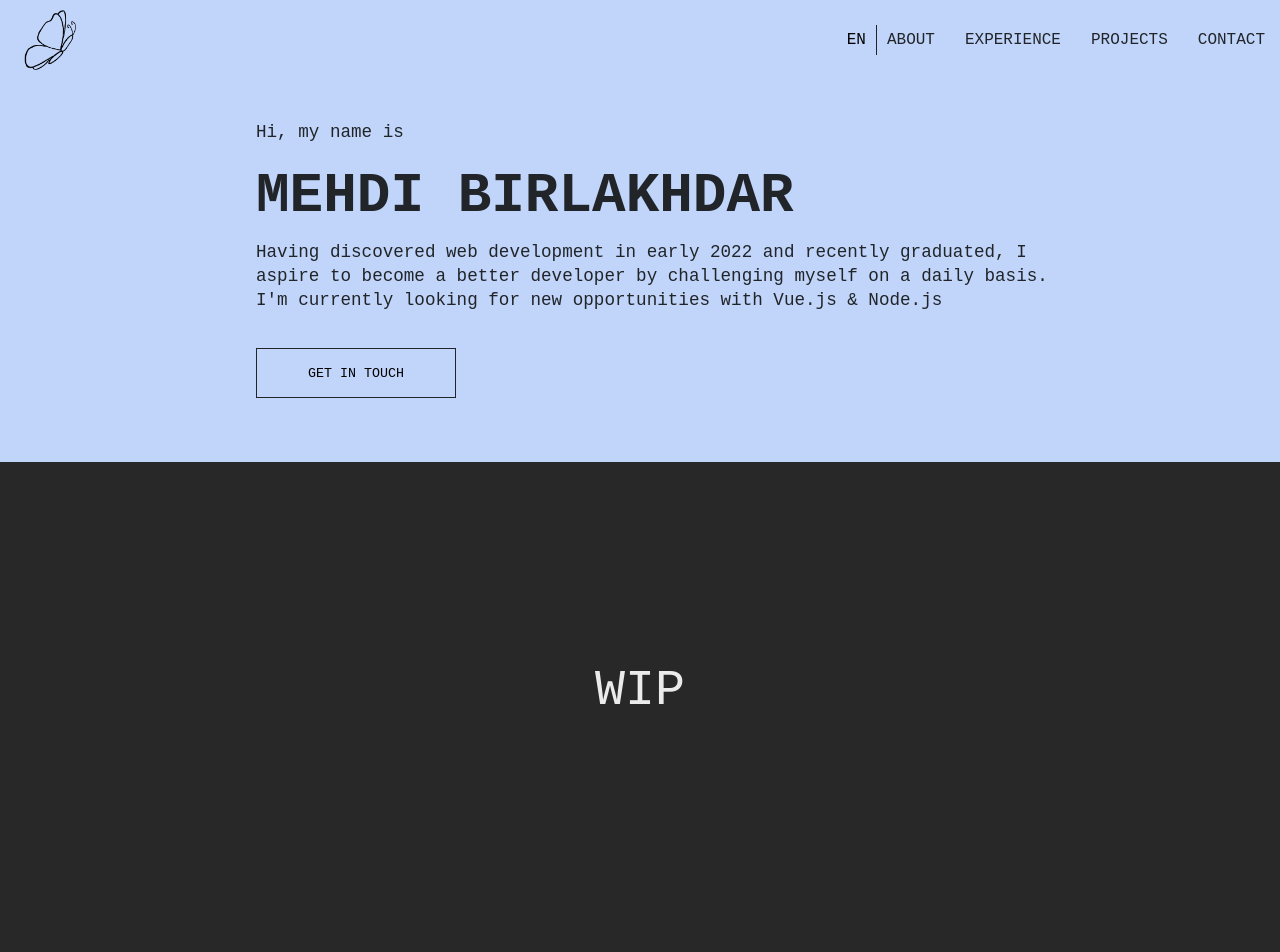
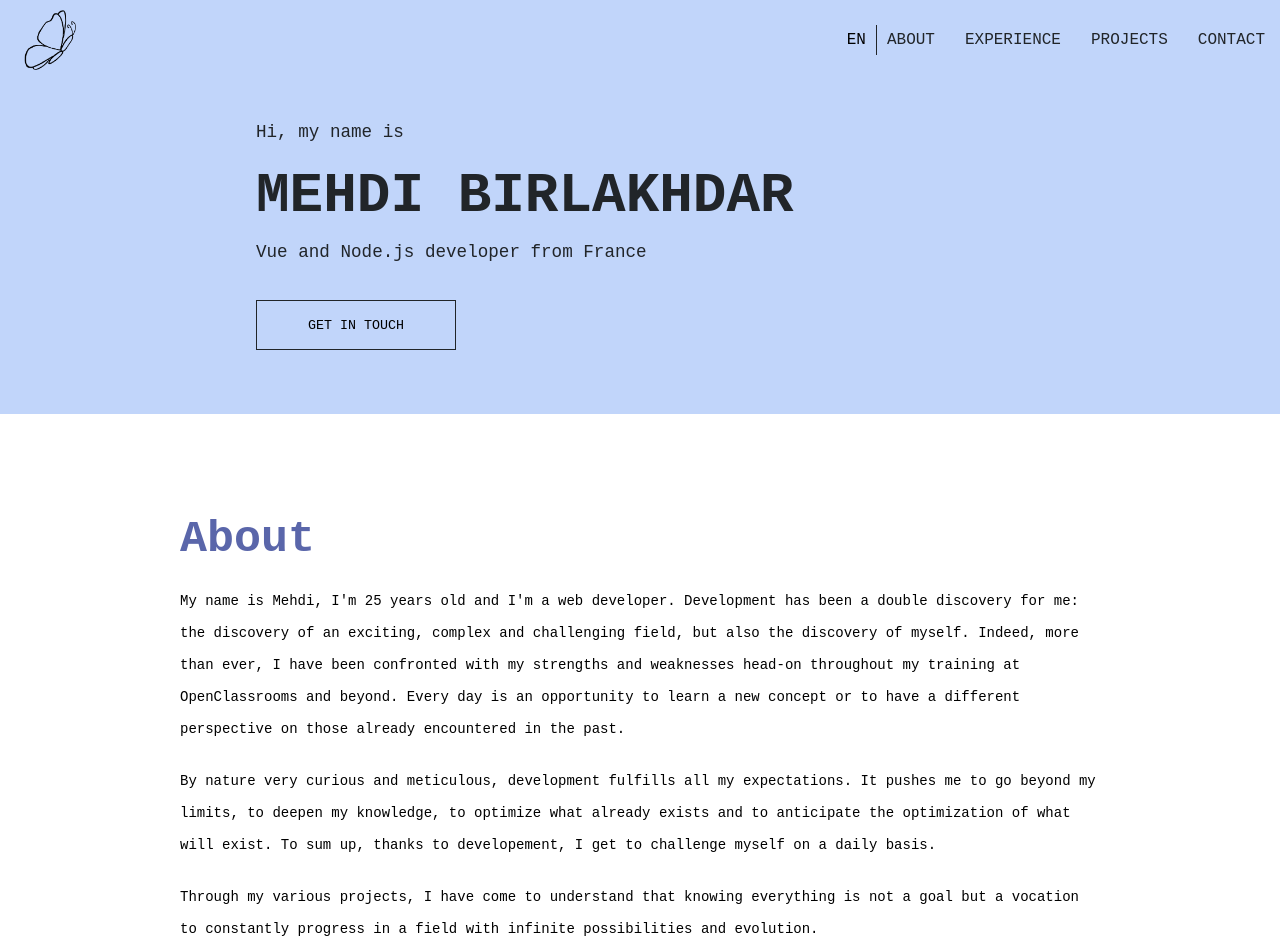
Before and after one commit to soonbtf/Portfolio, a Vue app: page / in a window 1280 px wide. Shown: the top 952 px of the page. Built offline with nearby package versions, Linux system fonts and the light colour scheme.

Commit message:
about section done + some refacto

```diff
--- a/src/App.vue
+++ b/src/App.vue
@@ -2,8 +2,8 @@
   <div id="container">
     <TheHeader />
     <main>
+      <Welcome />
       <About />
-      <span class="WIP">WIP</span>
     </main>
     <Transition>
       <SlideMenu v-if="variablesStore.menuIsOpen" />
@@ -14,10 +14,10 @@
 <script setup lang="ts">
 import { watch, onMounted } from "vue";
 import { useVariablesStore } from "@/stores/store";
-import { useWindowSize } from "@vueuse/core";
-import { useWindowScroll } from "@vueuse/core";
+import { useWindowSize, useWindowScroll } from "@vueuse/core";
 import TheHeader from "@/components/header/TheHeader.vue";
 import SlideMenu from "@/components/header/SlideMenu.vue";
+import Welcome from "@/components/main/Welcome.vue";
 import About from "@/components/main/About.vue";
 
 const variablesStore = useVariablesStore();
@@ -50,7 +50,6 @@ onMounted(() => checkWidth(width.value));
 
 #app {
   min-height: 100vh;
-  background-color: #272727;
   flex-direction: column;
   position: relative;
 }
@@ -59,7 +58,6 @@ main {
   @include fdCol-aiCt;
   min-height: 1000px;
   width: 100%;
-  background-color: rgb(41, 40, 40);
   & > span {
     margin-top: 200px;
     font-size: 50px;
--- a/src/assets/i18n.ts
+++ b/src/assets/i18n.ts
@@ -1,30 +1,48 @@
 export const data = {
   en: {
     categories: {
-      about: "ABOUT",
-      experience: "EXPERIENCE",
-      projects: "PROJECTS",
-      contact: "CONTACT",
+      c1: "ABOUT",
+      c2: "EXPERIENCE",
+      c3: "PROJECTS",
+      c4: "CONTACT",
+    },
+    welcome: {
+      title: "Hi, my name is",
+      introduction: "Vue and Node.js developer from France",
+      button: "GET IN TOUCH",
     },
     about: {
-      title: "Hi, my name is",
-      introduction:
-        "Having discovered web development in early 2022 and recently graduated, I aspire to become a better developer by challenging myself on a daily basis. I'm currently looking for new opportunities with Vue.js & Node.js",
-      button: "GET IN TOUCH",
+      title: "About",
+      introduction: {
+        p1: "My name is Mehdi, I'm 25 years old and I'm a web developer. Development has been a double discovery for me: the discovery of an exciting, complex and challenging field, but also the discovery of myself. Indeed, more than ever, I have been confronted with my strengths and weaknesses head-on throughout my training at OpenClassrooms and beyond. Every day is an opportunity to learn a new concept or to have a different perspective on those already encountered in the past.",
+        p2: "By nature very curious and meticulous, development fulfills all my expectations. It pushes me to go beyond my limits, to deepen my knowledge, to optimize what already exists and to anticipate the optimization of what will exist. To sum up, thanks to developement, I get to challenge myself on a daily basis.",
+        p3: "Through my various projects, I have come to understand that knowing everything is not a goal but a vocation to constantly progress in a field with infinite possibilities and evolution.",
+        p4: "As I'm looking for my first experience and aware of the long journey ahead, I am open to any opportunity, any exchange because I'm convinced that each of them will allow me to improve.",
+        p5: "Don't hesitate to contact me!",
+      },
     },
   },
   fr: {
     categories: {
-      about: "À PROPOS",
-      experience: "EXPÉRIENCE",
-      projects: "PROJETS",
-      contact: "CONTACT",
+      c1: "À PROPOS",
+      c2: "EXPÉRIENCE",
+      c3: "PROJETS",
+      c4: "CONTACT",
+    },
+    welcome: {
+      title: "Bonjour, je suis",
+      introduction: "Développeur web Vue.js / Node.js",
+      button: "ME CONTACTER",
     },
     about: {
-      title: "Bonjour, je suis",
-      introduction:
-        "Depuis ma découverte le développement en Février 2022 et mon obtention du diplôme, j'ai à coeur de devenir un meilleur développeur en me challengeant au quotidien. Je suis actuellement à la recherche de nouvelles opportunités avec Vue.js & Node.js",
-      button: "ME CONTACTER",
+      title: "À propos",
+      introduction: {
+        p1: "Je m'appelle Mehdi, j'ai 25 ans et je suis développeur web. Le développement a été une double découverte pour moi : la découverte d'un domaine passionnant, complexe et challengeant mais également, la découverte de ma propre personne. En effet, plus que jamais, j'ai pu être confronté à mes forces et faiblesses de plein fouet tout au long de ma formation chez OpenClassrooms et au-délà. Chaque jour est une opportunité d'apprendre une nouvelle notion ou d'avoir un regard différent sur celles déjà rencontrées par le passé.",
+        p2: "Par nature très curieux et minutieux, le développement vient combler toutes mes attentes. Il me pousse à aller au-delà de mes limites, à approfondir mes connaissances, à optimiser l'existant et à anticiper l'optimisation de ce qui existera.",
+        p3: "Au travers mes divers projets, j'ai compris que tout connaître n'était pas un objectif mais une vocation pour progresser constamment dans un domaine aux possibilités et à l'évolution infinies.",
+        p4: "Étant à la recherche d'une première expérience et conscient de tout le chemin que j'ai à parcourir, je suis ouvert à toute opportunité, à tout échange car je suis persuadé que chacun d'entre eux me permettra de m'améliorer.",
+        p5: "N'hésitez pas à me contacter !",
+      },
     },
   },
 };
--- a/src/components/header/HeaderNav.vue
+++ b/src/components/header/HeaderNav.vue
@@ -17,12 +17,12 @@ const isMenuOpen = computed(() => {
   return variablesStore.menuIsOpen;
 });
 
-const key = ["about", "experience", "projects", "contact"];
-
 const categories = computed(() => {
-  return key.map((key) => {
-    return t(`categories.${key}`);
-  });
+  const result = [];
+  for (let i = 1; i <= 4; i++) {
+    result.push(t(`categories.c${i}`));
+  }
+  return result;
 });
 </script>
 
@@ -36,10 +36,10 @@ const categories = computed(() => {
   @include fdCol;
   width: 100%;
   background-color: #ffffff;
-  position: absolute;
+  position: fixed;
   padding: 20px 20px 0;
+  height: 100%;
   margin-top: 80px;
-  height: 100%;
   gap: 50px;
 }
 
--- a/src/components/header/TheHeader.vue
+++ b/src/components/header/TheHeader.vue
@@ -29,14 +29,24 @@ const band = ref<HTMLElement | null>(null);
 
 const checkValue = (value: number | boolean): void => {
   if (typeof value === "number") {
-    value === 0
-      ? band.value?.classList.remove("colorBandWidth")
-      : band.value?.classList.add("colorBandWidth");
-  } else {
-    if (y.value !== 0) return;
-    value
-      ? band.value?.classList.add("colorBandWidth")
-      : band.value?.classList.remove("colorBandWidth");
+    const scrollToTop = value;
+    if (scrollToTop !== 0) {
+      if (band.value) band.value.classList.add("colorBandWidth");
+    } else {
+      if (band.value) band.value.classList.remove("colorBandWidth");
+    }
+  } else if (typeof value === "boolean") {
+    const isMenuOpen = value;
+    const scrollToTop = y.value;
+    if (band.value) {
+      if (isMenuOpen) {
+        band.value.style.boxShadow = "none";
+        band.value.classList.add("colorBandWidth");
+      } else {
+        band.value.style.boxShadow = "0 0 10px 0 rgba(0, 0, 0, 0.2)";
+        if (scrollToTop === 0) band.value.classList.remove("colorBandWidth");
+      }
+    }
   }
 };
 
@@ -83,7 +93,7 @@ header {
   width: 100%;
   height: 80px;
   background-color: #ffffff;
-  box-shadow: 0 0 8px 0 rgba(0, 0, 0, 0.2);
+  box-shadow: 0 0 10px 0 rgba(0, 0, 0, 0.2);
   transition: 300ms ease-in-out;
   width: 0;
   z-index: -1;
@@ -91,6 +101,5 @@ header {
 
 .colorBandWidth {
   width: 100%;
-  box-shadow: none;
 }
 </style>
--- a/src/components/main/About.vue
+++ b/src/components/main/About.vue
@@ -1,48 +1,39 @@
 <template>
   <section>
-    <p>{{ $t("about.title") }}</p>
-    <h2>MEHDI BIRLAKHDAR</h2>
-    <p>
-      {{ $t("about.introduction") }}
-    </p>
-    <GetInTouch />
+    <h2>{{ $t("about.title") }}</h2>
+    <p v-for="paragraphe in paragraphes">{{ paragraphe }}</p>
   </section>
 </template>
 
 <script setup lang="ts">
-import GetInTouch from "@/components/main/GetInTouch.vue";
+import { computed } from "vue";
+import { useI18n } from "vue-i18n";
+const { t } = useI18n();
+
+const paragraphes = computed(() => {
+  const result = [];
+  for (let i = 1; i <= 5; i++) {
+    result.push(t(`about.introduction.p${i}`));
+  }
+  return result;
+});
 </script>
 
 <style scoped lang="scss">
 section {
   @include fdCol;
-  padding: 120px 5% 10% 30px;
-  background-color: #c1d5fa;
-  color: #212529;
-  & p {
-    font-size: 1.1rem;
-    line-height: 1.5rem;
-    margin-bottom: 1rem;
+  max-width: 1000px;
+  gap: 20px;
+  margin: 100px 0 0 0;
+  padding: 0 40px;
+  h2 {
+    font-size: 45px;
+    font-weight: 800;
+    color: rgb(90, 102, 170);
   }
-  & h2 {
-    font-size: 3.5rem;
-    line-height: 3.5rem;
-    margin-bottom: 1rem;
-    margin-top: 0.5rem;
-  }
-}
-
-@media screen and (min-width: 768px) {
-  section {
-    padding-right: 5%;
-  }
-}
-
-@media screen and (min-width: 1000px) {
-  section {
-    padding-left: 20%;
-    padding-right: 15%;
-    padding-bottom: 5%;
+  p {
+    font-size: 14px;
+    line-height: 2rem;
   }
 }
 </style>
--- a/src/components/main/GetInTouch.vue
+++ b/src/components/main/GetInTouch.vue
@@ -1,6 +1,6 @@
 <template>
   <button>
-    <span> {{ $t("about.button") }}</span>
+    <span> {{ $t("welcome.button") }}</span>
   </button>
 </template>
 
--- /dev/null
+++ b/src/components/main/Welcome.vue
@@ -0,0 +1,49 @@
+<template>
+  <section>
+    <p>{{ $t("welcome.title") }}</p>
+    <h2>MEHDI BIRLAKHDAR</h2>
+    <p>
+      {{ $t("welcome.introduction") }}
+    </p>
+    <GetInTouch />
+  </section>
+</template>
+
+<script setup lang="ts">
+import GetInTouch from "@/components/main/GetInTouch.vue";
+</script>
+
+<style scoped lang="scss">
+section {
+  @include fdCol;
+  width: 100%;
+  padding: 120px 5% 10% 30px;
+  background-color: #c1d5fa;
+  color: #212529;
+  & p {
+    font-size: 1.1rem;
+    line-height: 1.5rem;
+    margin-bottom: 1rem;
+  }
+  & h2 {
+    font-size: 3.5rem;
+    line-height: 3.5rem;
+    margin-bottom: 1rem;
+    margin-top: 0.5rem;
+  }
+}
+
+@media screen and (min-width: 768px) {
+  section {
+    padding-right: 5%;
+  }
+}
+
+@media screen and (min-width: 1000px) {
+  section {
+    padding-left: 20%;
+    padding-right: 15%;
+    padding-bottom: 5%;
+  }
+}
+</style>
```
